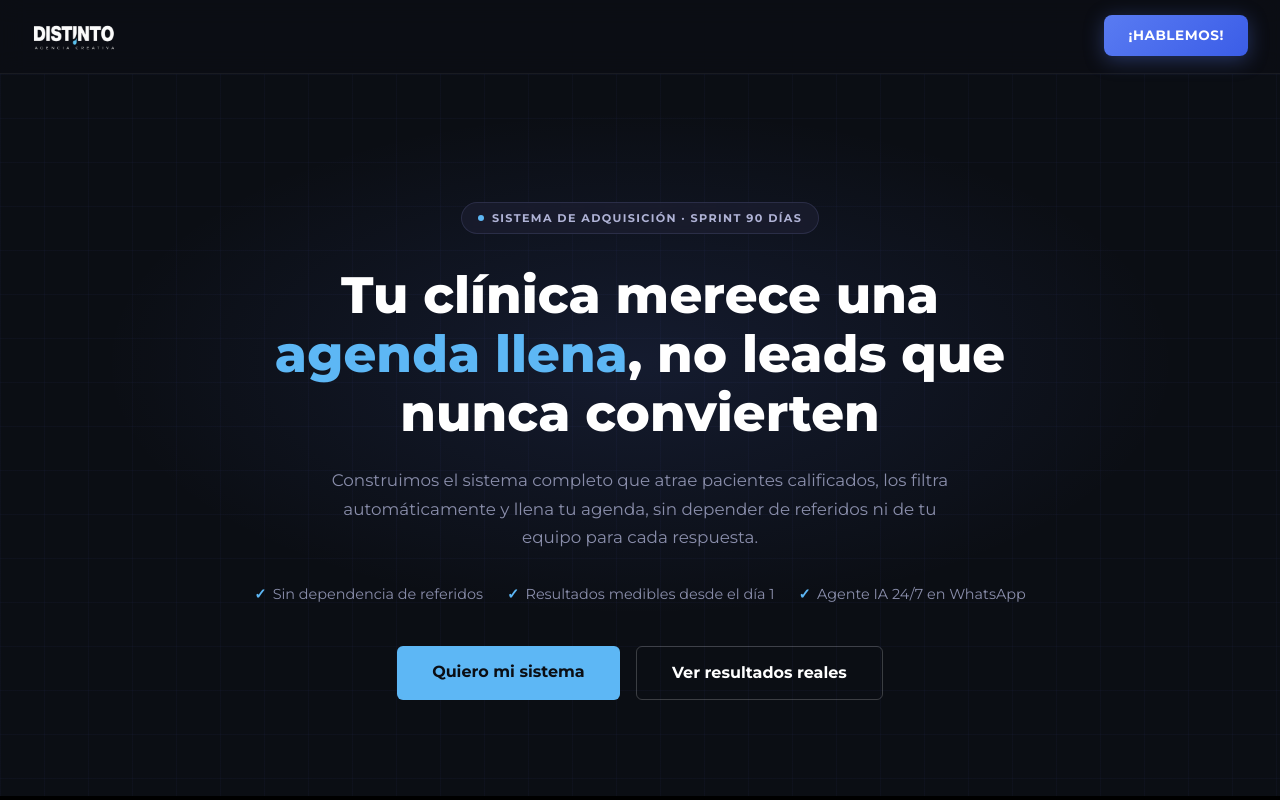
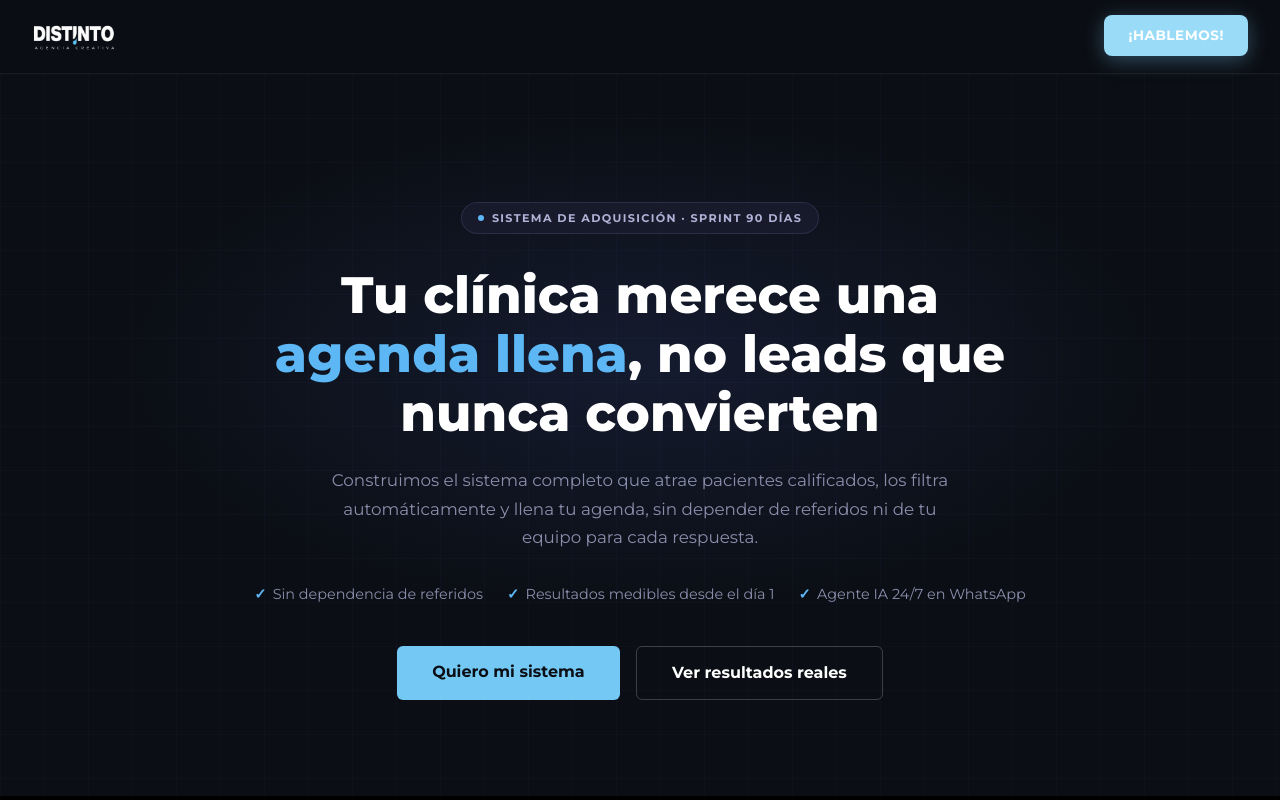
Before and after one commit to DavidRestrepoo/pyDistinto, an Angular app: page /landing in a window 1280 px wide. In both pictures the pointer is over the link 1176 px from the left and 36 px from the top of the page. Shown: the top 800 px of the page. Built offline with nearby package versions, Linux system fonts and the light colour scheme.

Commit message:
style: cambiar color de fondo de todos los botones azules a #73C9F4 en landing

```diff
--- a/src/app/pages/landing/landing.component.scss
+++ b/src/app/pages/landing/landing.component.scss
@@ -84,7 +84,7 @@ em {
 
 .srv-nav-cta {
   display: inline-block;
-  background: linear-gradient(135deg, #597bf2, #3b5de7);
+  background: #73C9F4;
   color: #fff;
   font-weight: 700;
   font-size: 0.85rem;
@@ -92,11 +92,12 @@ em {
   border-radius: 0.5rem;
   text-decoration: none;
   letter-spacing: 0.04em;
-  transition: transform 0.2s, box-shadow 0.2s;
+  transition: transform 0.2s, box-shadow 0.2s, background-color 0.2s;
 
   &:hover {
     transform: translateY(-1px);
-    box-shadow: 0 4px 20px rgba(89, 123, 242, 0.35);
+    background-color: #9adcf8;
+    box-shadow: 0 4px 20px rgba(115, 201, 244, 0.35);
   }
 }
 
@@ -233,7 +234,7 @@ em {
 
   &__cta-primary {
     display: inline-block;
-    background: #5db7f5;
+    background: #73C9F4;
     color: #0b0e14;
     font-weight: 700;
     font-size: 1rem;
@@ -244,7 +245,7 @@ em {
 
     &:hover {
       transform: translateY(-2px);
-      box-shadow: 0 6px 20px rgba(93, 183, 245, 0.3);
+      box-shadow: 0 6px 20px rgba(115, 201, 244, 0.3);
     }
   }
 
@@ -625,7 +626,7 @@ em {
 
   &__step-btn {
     display: inline-block;
-    background: #5db7f5;
+    background: #73C9F4;
     color: #0b0e14;
     font-weight: 700;
     font-size: 0.95rem;
@@ -637,8 +638,8 @@ em {
 
     &:hover {
       transform: translateY(-2px);
-      box-shadow: 0 6px 20px rgba(93, 183, 245, 0.3);
-      background-color: #79c8ff;
+      box-shadow: 0 6px 20px rgba(115, 201, 244, 0.3);
+      background-color: #9adcf8;
     }
   }
 }
@@ -1282,7 +1283,7 @@ em {
 
   &__safer-btn {
     display: inline-block;
-    background: #5db7f5;
+    background: #73C9F4;
     color: #0b0e14;
     font-weight: 700;
     padding: 1rem 2.5rem;
@@ -1292,7 +1293,7 @@ em {
 
     &:hover {
       transform: translateY(-2px);
-      background-color: #79c8ff;
+      background-color: #9adcf8;
     }
   }
 }
@@ -1467,7 +1468,7 @@ em {
   &__submit {
     display: block;
     width: 100%;
-    background: #5db7f5;
+    background: #73C9F4;
     color: #0b0e14;
     font-weight: 700;
     font-size: 1.05rem;
@@ -1479,7 +1480,7 @@ em {
     margin-top: 1rem;
 
     &:hover:not(:disabled) {
-      background-color: #79c8ff;
+      background-color: #9adcf8;
       transform: translateY(-1px);
     }
 
@@ -1561,7 +1562,7 @@ em {
 }
 
 .success-modal-btn {
-  background-color: #5db7f5;
+  background-color: #73C9F4;
   color: #0b0e14;
   font-weight: 700;
   font-size: 0.95rem;
@@ -1574,7 +1575,7 @@ em {
 
   &:hover {
     transform: scale(1.02);
-    background-color: #79c8ff;
+    background-color: #9adcf8;
   }
 }
 
```
